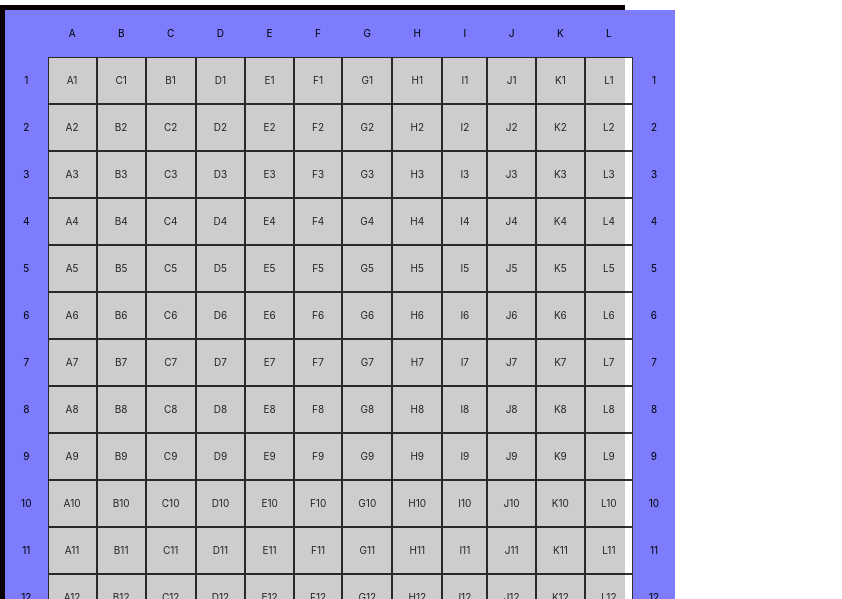
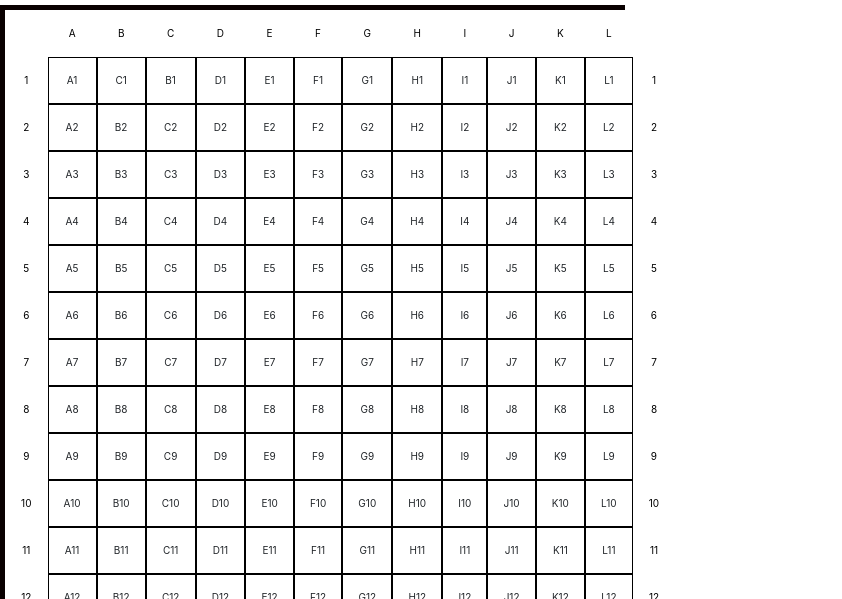
Before and after one commit to Kccarr6022/Zenbed-Webapp, a plain HTML site: page index.html in a window 1280 px wide. Shown: the part 201-800 px from the top of the page, without its empty margins (0-842 px from the left). Drawn offline with nearby package versions, Linux system fonts and the light colour scheme.

Commit message:
wireframe of site

```diff
--- a/styles.css
+++ b/styles.css
@@ -5,8 +5,8 @@
   background-color: black;
 }
 .grid-item {
-  background-color: rgba(255, 255, 255, 0.8);
-  border: 0.1px solid rgba(0, 0, 0, 0.8);
+  background-color: rgb(255, 255, 255);
+  border: 0.1px solid rgba(0, 0, 0, 1);
   padding: 15px;
   font-size: 10px;
   text-align: center;
@@ -14,10 +14,11 @@
 }
 
 .grid-item-border {
+    border: 0.1px solid rgba(0, 0, 0, 1);
   padding: 15px;
   font-size: 10px;
   text-align: center;
   color: black;
-  border: 0.1px solid rgb(124, 124, 253);
-  background-color: rgb(124, 124, 253);
+  border: 0.1px solid rgb(255, 255, 255);
+  background-color: rgb(255, 255, 255);
 }
```
